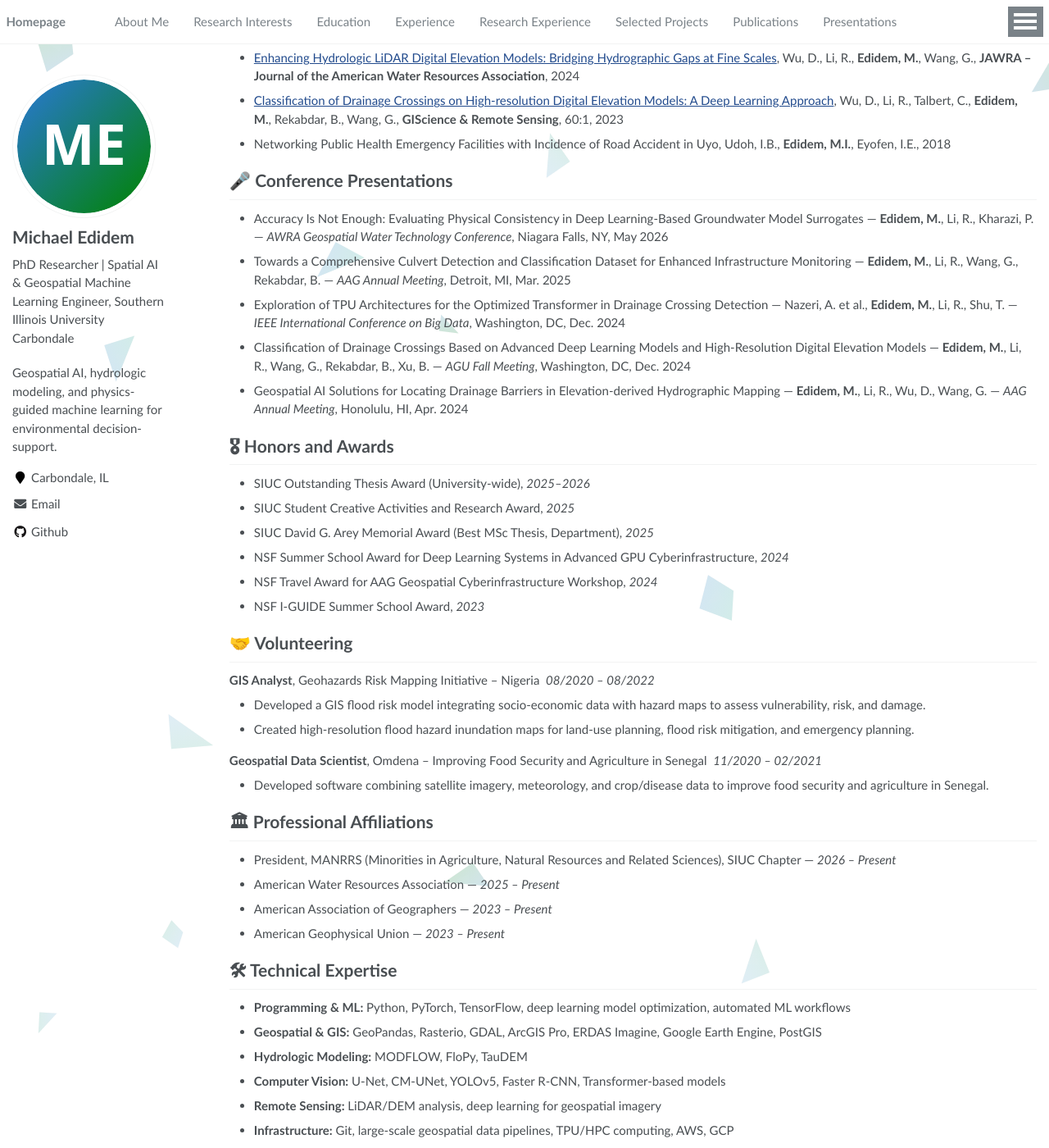
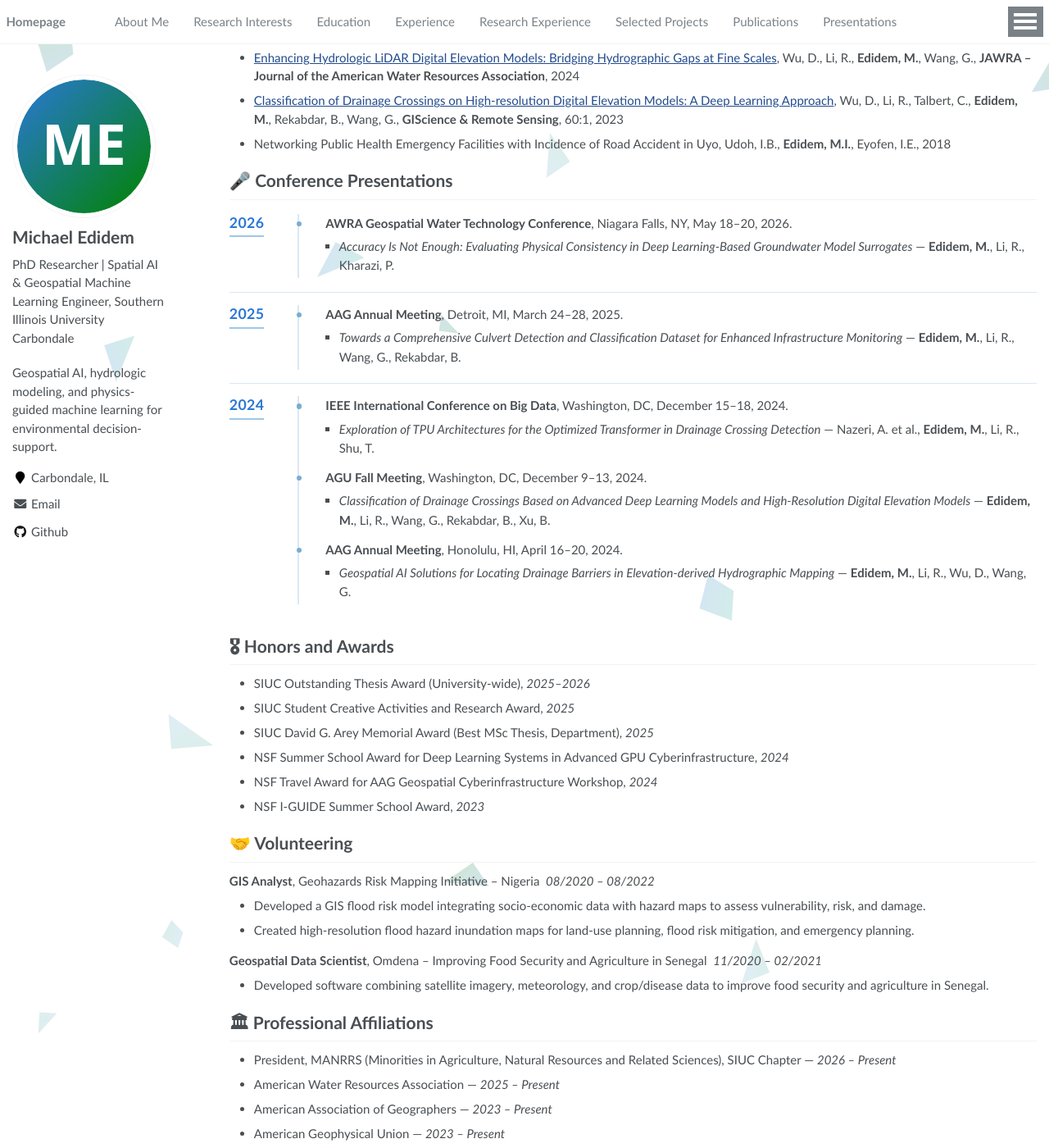
Before and after one commit to mikedidem/medidem, a Jekyll site: the page built from _pages/about.md, in a window 1280 px wide and 1400 px high, scrolled down 3214 px. Shown: the whole window at 82% size. Built offline with Jekyll 4.4.1, drawn with Linux system fonts in a browser that asks for light colours.

Commit message:
Restructure Presentations into a year-grouped timeline
Matches the layout pattern from rayford295.github.io's Presentation
section: year label in a left column, events on a dotted vertical
line, individual talks nested as sub-items under each conference.
CSS added to main.scss, reskinned with this site's blue palette.

```diff
--- a/_pages/about.md
+++ b/_pages/about.md
@@ -122,11 +122,71 @@ End-to-end deep learning pipelines detecting drainage crossings from elevation-d
 - Networking Public Health Emergency Facilities with Incidence of Road Accident in Uyo, Udoh, I.B., **Edidem, M.I.**, Eyofen, I.E., 2018
 
 # 🎤 Conference Presentations
-- Accuracy Is Not Enough: Evaluating Physical Consistency in Deep Learning-Based Groundwater Model Surrogates — **Edidem, M.**, Li, R., Kharazi, P. — *AWRA Geospatial Water Technology Conference*, Niagara Falls, NY, May 2026
-- Towards a Comprehensive Culvert Detection and Classification Dataset for Enhanced Infrastructure Monitoring — **Edidem, M.**, Li, R., Wang, G., Rekabdar, B. — *AAG Annual Meeting*, Detroit, MI, Mar. 2025
-- Exploration of TPU Architectures for the Optimized Transformer in Drainage Crossing Detection — Nazeri, A. et al., **Edidem, M.**, Li, R., Shu, T. — *IEEE International Conference on Big Data*, Washington, DC, Dec. 2024
-- Classification of Drainage Crossings Based on Advanced Deep Learning Models and High-Resolution Digital Elevation Models — **Edidem, M.**, Li, R., Wang, G., Rekabdar, B., Xu, B. — *AGU Fall Meeting*, Washington, DC, Dec. 2024
-- Geospatial AI Solutions for Locating Drainage Barriers in Elevation-derived Hydrographic Mapping — **Edidem, M.**, Li, R., Wu, D., Wang, G. — *AAG Annual Meeting*, Honolulu, HI, Apr. 2024
+
+<ul class="presentation-timeline">
+  <li class="presentation-year">
+    <span class="presentation-year-label">2026</span>
+    <ul class="presentation-items">
+      <li>
+        <strong>AWRA Geospatial Water Technology Conference</strong>, Niagara Falls, NY, May 18&#8211;20, 2026.
+        <ul class="presentation-subitems">
+          <li>
+            <em>Accuracy Is Not Enough: Evaluating Physical Consistency in Deep Learning-Based Groundwater Model Surrogates</em> &#8212;
+            <strong>Edidem, M.</strong>, Li, R., Kharazi, P.
+          </li>
+        </ul>
+      </li>
+    </ul>
+  </li>
+
+  <li class="presentation-year">
+    <span class="presentation-year-label">2025</span>
+    <ul class="presentation-items">
+      <li>
+        <strong>AAG Annual Meeting</strong>, Detroit, MI, March 24&#8211;28, 2025.
+        <ul class="presentation-subitems">
+          <li>
+            <em>Towards a Comprehensive Culvert Detection and Classification Dataset for Enhanced Infrastructure Monitoring</em> &#8212;
+            <strong>Edidem, M.</strong>, Li, R., Wang, G., Rekabdar, B.
+          </li>
+        </ul>
+      </li>
+    </ul>
+  </li>
+
+  <li class="presentation-year">
+    <span class="presentation-year-label">2024</span>
+    <ul class="presentation-items">
+      <li>
+        <strong>IEEE International Conference on Big Data</strong>, Washington, DC, December 15&#8211;18, 2024.
+        <ul class="presentation-subitems">
+          <li>
+            <em>Exploration of TPU Architectures for the Optimized Transformer in Drainage Crossing Detection</em> &#8212;
+            Nazeri, A. et al., <strong>Edidem, M.</strong>, Li, R., Shu, T.
+          </li>
+        </ul>
+      </li>
+      <li>
+        <strong>AGU Fall Meeting</strong>, Washington, DC, December 9&#8211;13, 2024.
+        <ul class="presentation-subitems">
+          <li>
+            <em>Classification of Drainage Crossings Based on Advanced Deep Learning Models and High-Resolution Digital Elevation Models</em> &#8212;
+            <strong>Edidem, M.</strong>, Li, R., Wang, G., Rekabdar, B., Xu, B.
+          </li>
+        </ul>
+      </li>
+      <li>
+        <strong>AAG Annual Meeting</strong>, Honolulu, HI, April 16&#8211;20, 2024.
+        <ul class="presentation-subitems">
+          <li>
+            <em>Geospatial AI Solutions for Locating Drainage Barriers in Elevation-derived Hydrographic Mapping</em> &#8212;
+            <strong>Edidem, M.</strong>, Li, R., Wu, D., Wang, G.
+          </li>
+        </ul>
+      </li>
+    </ul>
+  </li>
+</ul>
 
 # 🎖 Honors and Awards
 - SIUC Outstanding Thesis Award (University-wide), *2025–2026*
--- a/assets/css/main.scss
+++ b/assets/css/main.scss
@@ -107,3 +107,93 @@ h1:before, .anchor:before {
     background-color: #00369f;
     font-size: .8em;
 }
+
+/* Year-grouped presentation timeline */
+.presentation-timeline {
+    list-style: none;
+    margin: 0.9em 0 0 0;
+    padding: 0;
+}
+
+.presentation-year {
+    display: grid;
+    grid-template-columns: 4.4rem minmax(0, 1fr);
+    column-gap: 1.15rem;
+    list-style: none;
+    margin: 0;
+    padding: 1rem 0 1.1rem;
+    border-top: 1px solid #dbe7f3;
+}
+
+.presentation-year:first-child {
+    border-top: 0;
+    padding-top: 0.2rem;
+}
+
+.presentation-year-label {
+    color: #2a78d6;
+    font-size: 1.18em;
+    font-weight: 800;
+    letter-spacing: 0.02em;
+    line-height: 1;
+    padding-top: 0.16rem;
+}
+
+.presentation-year-label::after {
+    content: "";
+    display: block;
+    width: 2.8rem;
+    height: 2px;
+    margin-top: 0.45rem;
+    background: #9cc7e8;
+}
+
+.presentation-items {
+    list-style: none;
+    margin: 0;
+    padding: 0 0 0 1.15rem;
+    border-left: 2px solid #dbe7f3;
+}
+
+.presentation-items > li {
+    position: relative;
+    list-style: none;
+    margin: 0 0 0.85rem;
+    padding-left: 1rem;
+    line-height: 1.55;
+}
+
+.presentation-items > li:last-child {
+    margin-bottom: 0;
+}
+
+.presentation-items > li::before {
+    content: "";
+    position: absolute;
+    left: -1.36rem;
+    top: 0.62em;
+    width: 0.42rem;
+    height: 0.42rem;
+    border-radius: 50%;
+    background: #79add4;
+}
+
+.presentation-subitems {
+    margin: 0.35rem 0 0;
+    padding-left: 1.1rem;
+}
+
+.presentation-subitems li {
+    margin: 0.25rem 0;
+}
+
+@media (max-width: 640px) {
+    .presentation-year {
+        grid-template-columns: 1fr;
+        row-gap: 0.45rem;
+    }
+
+    .presentation-year-label::after {
+        width: 3.2rem;
+    }
+}
```
